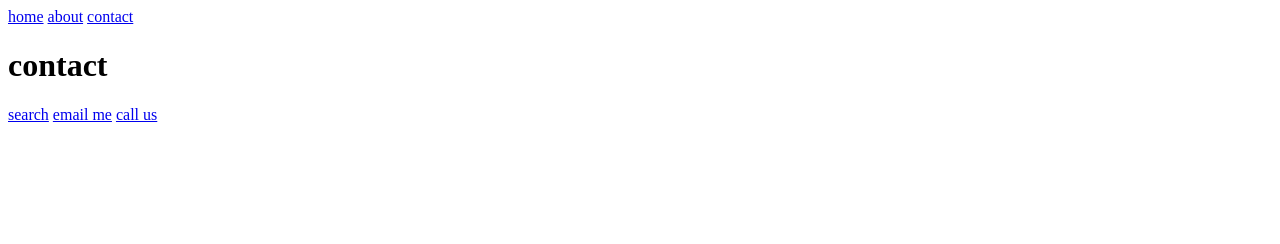
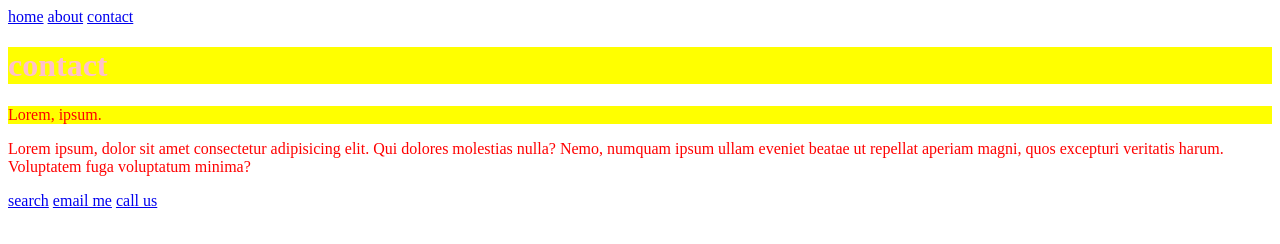
Before and after one commit to biigii/project3august2023, a plain HTML site: page contact.html in a window 1280 px wide. Drawn offline with Linux system fonts and the light colour scheme.

Commit message:
class element combination

```diff
--- a/contact.html
+++ b/contact.html
@@ -4,6 +4,7 @@
 <head>
   <meta charset="UTF-8">
   <title>contact</title>
+  <link rel="stylesheet" href="./main.css">
 </head>
 
 <body>
@@ -15,7 +16,13 @@
       <a href="./contact.html">contact</a>
     </nav>
   </header>
-  <h1>contact</h1>
+  <h1 class="heading" id="heading">contact</h1>
+  <p class="heading">Lorem, ipsum.</p>
+
+  <div class="burger">
+    <p class="text">Lorem ipsum, dolor sit amet consectetur adipisicing elit. Qui dolores molestias nulla? Nemo, numquam ipsum ullam eveniet beatae ut repellat aperiam magni, quos excepturi veritatis harum. Voluptatem fuga voluptatum minima?</p>
+  </div>
+
   <!-- absolute path -->
   <a href="https://www.google.com" target="_blank">search</a>
   <a href="mailto:behshad@email.com?subject=hello">email me</a>
--- /dev/null
+++ b/main.css
@@ -0,0 +1,38 @@
+/* cascading nature of css */
+
+/* #heading {
+  color: red;
+} */
+
+/* id class type */
+/* 0 1 1 */
+h1.heading {
+  color: pink;
+}
+
+/* 0 1 0 */
+.heading {
+  color: red;
+  background-color: yellow;
+}
+
+h1 {
+  color: red;
+}
+
+h1 {
+  color: blue;
+  color: purple;
+}
+
+/* <div class="burger">
+    <p class="text">lorem</p>
+</div> */
+
+p.text {
+  color: blue
+}
+
+.burger p {
+  color: red;
+}
```
Also changed, not shown: about.html (+1 -0 lines).
